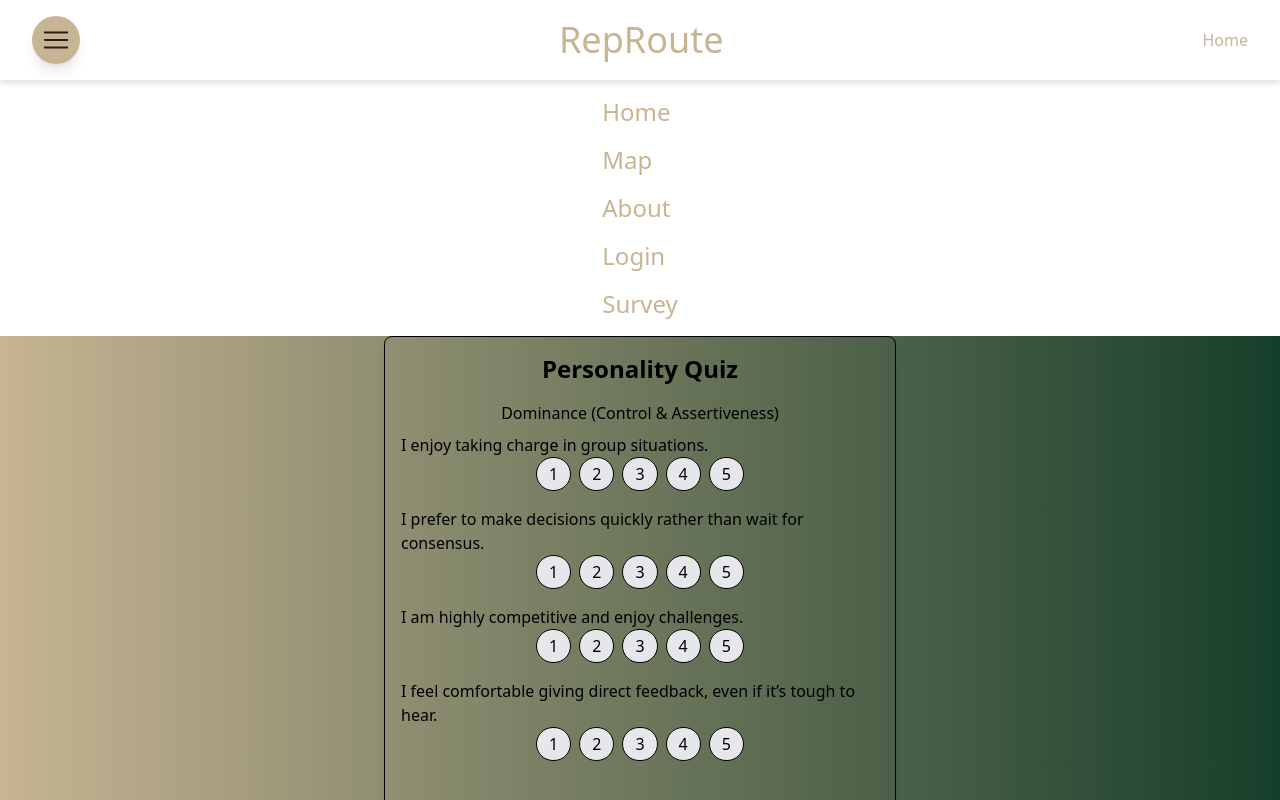
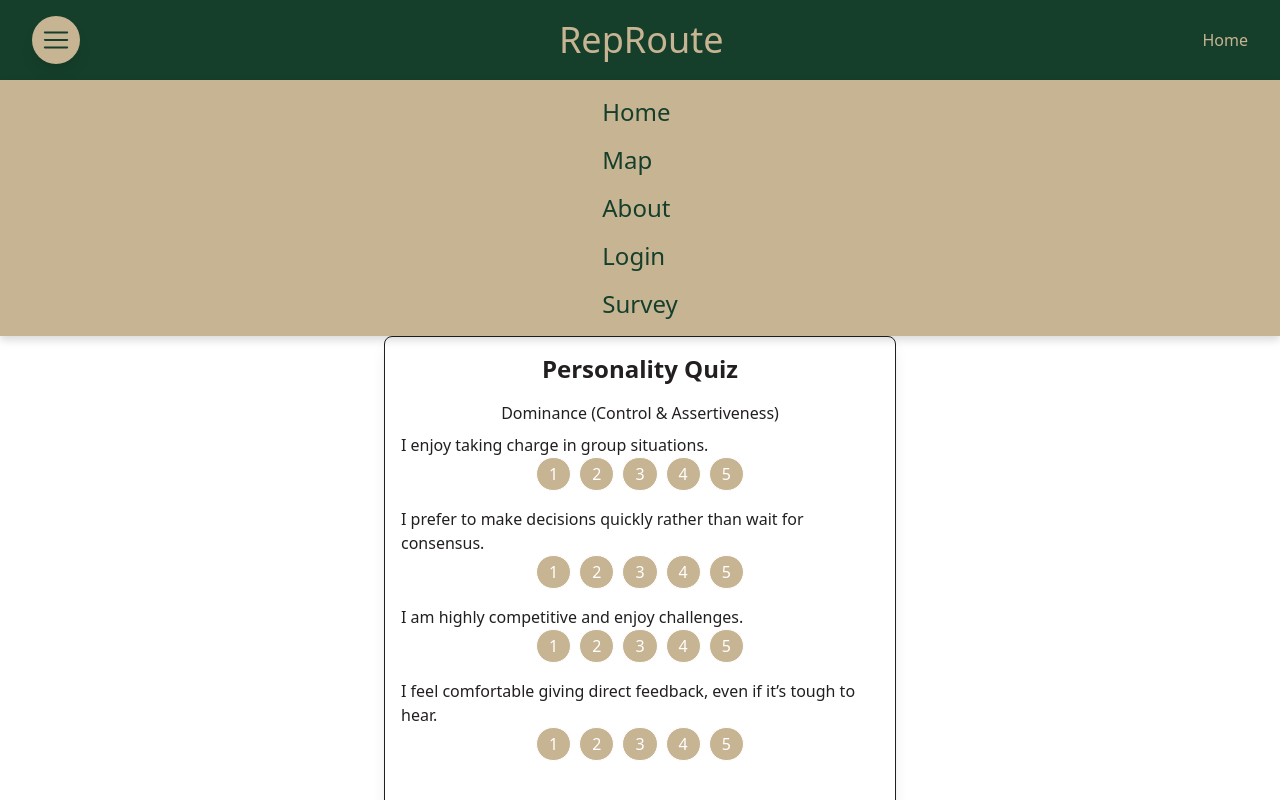
Before and after one commit to ianjrobertson/hackathon, a React (Vite) app: page /survey in a window 1280 px wide. Both pictures are taken after a click on the button "Navigation Menu". Shown: the top 800 px of the page. Built offline with nearby package versions, Linux system fonts and the light colour scheme.

Commit message:
working through colors

```diff
--- a/src/App.jsx
+++ b/src/App.jsx
@@ -14,7 +14,7 @@ function App() {
       <div>
         <Header />
       </div>
-      <main className="flex-auto bg-gradient-to-r from-primary to-secondary">
+      <main className="flex-auto bg-accent">
         <Routes>
           <Route path='/' element={<Home />} />
           <Route path='/map' element={<Map />} />
--- a/src/header/header.jsx
+++ b/src/header/header.jsx
@@ -23,7 +23,7 @@ const Header = () => {
 
     function Menu() {
         return (
-            <div className='flex items-center justify-center bg-accent h-64'>
+            <div className='flex items-center justify-center bg-secondary h-64 drop-shadow-lg'>
                 <nav className='flex flex-col gap-4 text-primary text-2xl'>
                     <NavLink to="/" onClick={toggleMenu} >Home</NavLink>
                     <NavLink to="/map" onClick={toggleMenu} >Map</NavLink>
@@ -39,7 +39,7 @@ const Header = () => {
 
     return (
         <>
-            <header className="flex justify-between items-center text-primary py-2 px-8 bg-accent drop-shadow-md">
+            <header className="flex justify-between items-center text-secondary py-2 px-8 bg-primary drop-shadow-md">
                 <ButtonIcon icon={<RxHamburgerMenu size="28" />} text="Navigation Menu" onClick={toggleMenu} />
                 <div className='text-4xl'>RepRoute</div>
                 {renderButton()}
--- a/src/home/home.jsx
+++ b/src/home/home.jsx
@@ -14,11 +14,8 @@ const Home = () => {
         '/images/Slide9.PNG',
     ];
 
-
-
-
     return (
-        <div className="flex items-center px-2 justify-center text-2xl">
+        <div className="flex h-full w-full px-2">
             <Carousel images={images} />
         </div>
     );
--- a/src/index.css
+++ b/src/index.css
@@ -1,15 +1,15 @@
 @import "tailwindcss";
 
 @theme {
-    --color-primary: #c7b493;
-    --color-secondary: #153f2b;
+    --color-primary: #153f2b;
+    --color-secondary: #c7b493;
     --color-accent: #ffffff;
     --color-neutral: #231f20;
 }
 
 @layer components {
     .button-icon {
-      @apply relative flex items-center justify-center h-12 w-12 mt-2 mb-2 shadow-lg bg-primary text-neutral hover:bg-secondary hover:text-neutral rounded-3xl hover:rounded-xl transition-all duration-300 ease-linear cursor-pointer;
+      @apply relative flex items-center justify-center h-12 w-12 mt-2 mb-2 shadow-lg bg-secondary text-primary hover:bg-secondary hover:text-neutral rounded-3xl hover:rounded-xl transition-all duration-300 ease-linear cursor-pointer;
     }
 
     .button-tooltip {
--- a/src/survey/survey.jsx
+++ b/src/survey/survey.jsx
@@ -24,7 +24,7 @@ export default function Survey() {
     <>
       <form
         onSubmit={handleSubmit}
-        className="max-w-lg mx-auto p-4 border rounded-lg shadow-lg"
+        className="max-w-lg mx-auto bg-accent text-neutral p-4 border rounded-lg shadow-lg"
       >
         <h2 className="text-2xl font-bold text-center mb-4">
           Personality Quiz
@@ -47,7 +47,7 @@ export default function Survey() {
                                 className="hidden"
                             >
                             </input>
-                            <span className={`px-3 py-1 border rounded-full ${responses[`${categoryData.category}-${questionIndex}`] === String(num) ? "bg-blue-500 text-white hover:bg-blue-600" : "bg-gray-200 hover:bg-gray-300"}`}>
+                            <span className={`px-3 py-1 border bg-secondary text-accent rounded-full ${responses[`${categoryData.category}-${questionIndex}`] === String(num) ? "bg-blue-500 text-white hover:bg-blue-600" : "bg-gray-200 hover:bg-gray-300"}`}>
                                 {num}
                             </span>
                         </label>
@@ -60,7 +60,7 @@ export default function Survey() {
 
         <button
           type="submit"
-          className="mt-4 w-full bg-green-500 text-white py-2 rounded-lg hover:bg-green-600"
+          className="mt-4 w-full bg-secondary text-accent py-2 rounded-lg hover:bg-primary"
         >
           Submit
         </button>
```
